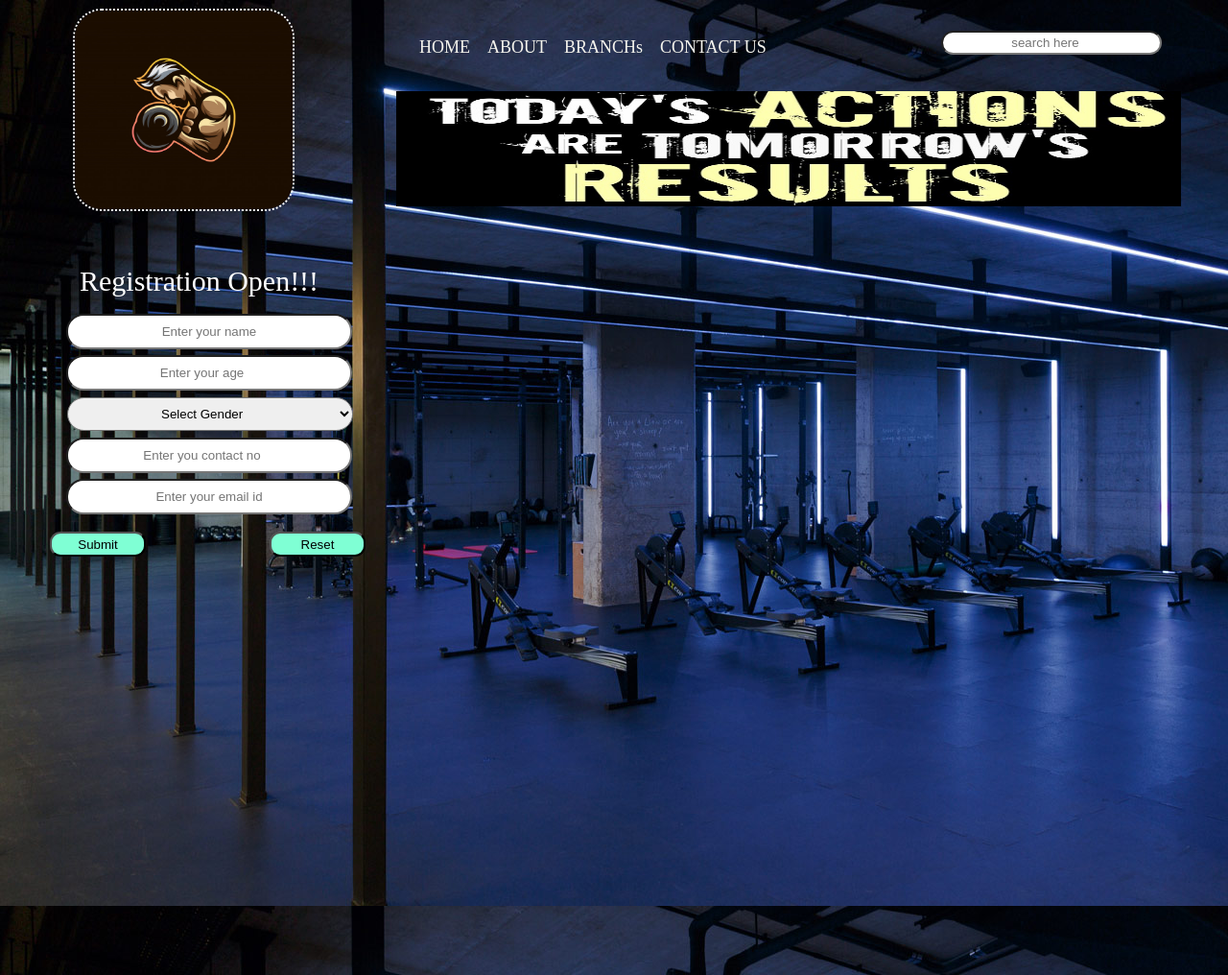
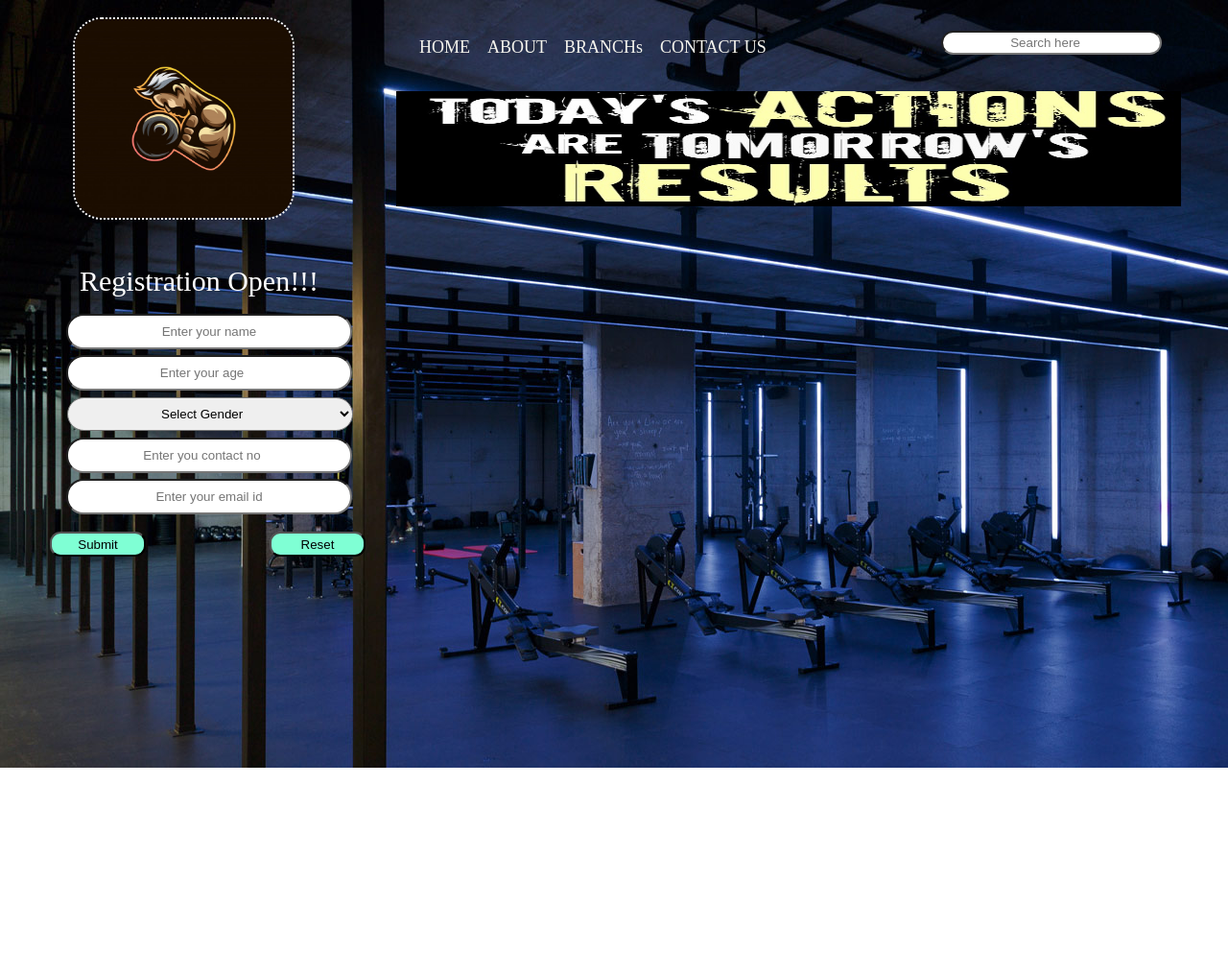
Before and after one commit to pinnacle20/MyGym, a plain HTML site: page index.html in a window 1280 px wide. Shown: the whole page at 96% size. After the commit the page ends 800 px from the top, so only its background shows below. Drawn offline with Linux system fonts and the light colour scheme.

Commit message:
background modified

```diff
--- a/css.css
+++ b/css.css
@@ -1,8 +1,8 @@
 
         body {
             background-image: url(assests/01_uenergy_hazmieh_mainstudio1_hr_0.jpg);
-            height: 1000px;
-
+            background-repeat: no-repeat;
+            background-attachment: fixed;
         }
 
         .logo {
@@ -10,10 +10,9 @@
             display: sticky;
             box-sizing: border-box;
 
-            /* border: 2px solid blue; */
             width: 20%;
             height: 207px;
-            margin: 1px 57px;
+            margin: 10px 57px;
             text-align: center;
         }
 
@@ -28,11 +27,9 @@
             border: 5px solid blue;
         }
 
-
         .menu {
             box-sizing: border-box;
             display: inline-block;
-            /* border: 2px solid red; */
             width: 400px;
             height: 50px;
             margin: 19px 43px;
@@ -43,7 +40,6 @@
 
 
         .menu a {
-
             text-decoration: none;
             color: rgb(245, 244, 237);
             margin: 7px;
@@ -53,7 +49,7 @@
 
         .menu a:hover {
             background-color: grey;
-            border-radius: 24px;
+            border-radius: 10px;
         }
 
         .search {
--- a/index.html
+++ b/index.html
@@ -7,7 +7,7 @@
     <meta name="viewport" content="width=device-width, initial-scale=1.0">
     <title>Project</title>
     <link rel="stylesheet" href="css.css">
-    <link rel="icon" href="/download.jfif" sizes="16x16" type="image/png">
+    <link rel="icon" href="assests/download.jfif" sizes="16x16" type="image/png">
 
 
 </head>
@@ -29,7 +29,7 @@
         </div>
 
         <div class="search">
-            <input type="search" placeholder="search here">
+            <input type="search" placeholder="Search here">
         </div>
         <div class="quote">
             <img src="assests/Screenshot 2021-03-12 004234.lnk.jpg" alt="">
@@ -39,7 +39,7 @@
             Registration Open!!!
         </div>
 
-        <form action="backend.php">
+        <form action="#">
             <li><input type="text" placeholder="Enter your name" required></li>
             <li><input type="number" placeholder="Enter your age" required></li>
             <li>
```
Also changed, not shown: assests/download.jfif (renamed from download.jfif).
